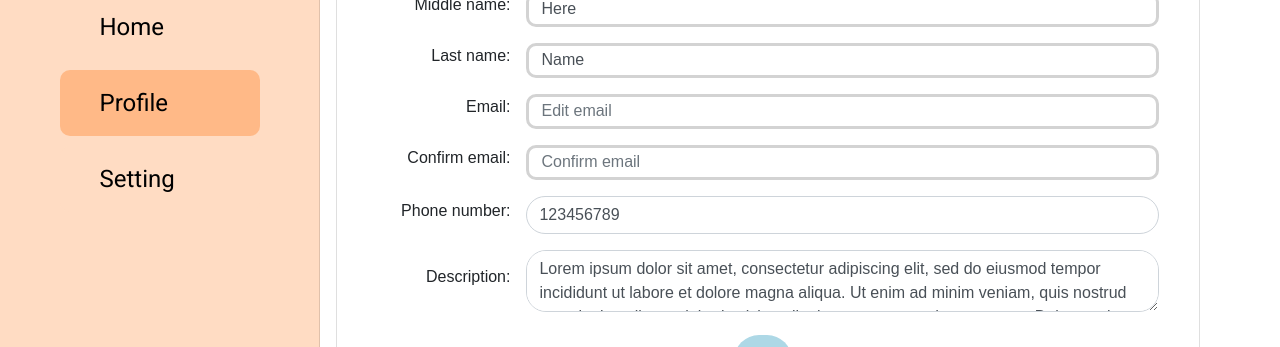
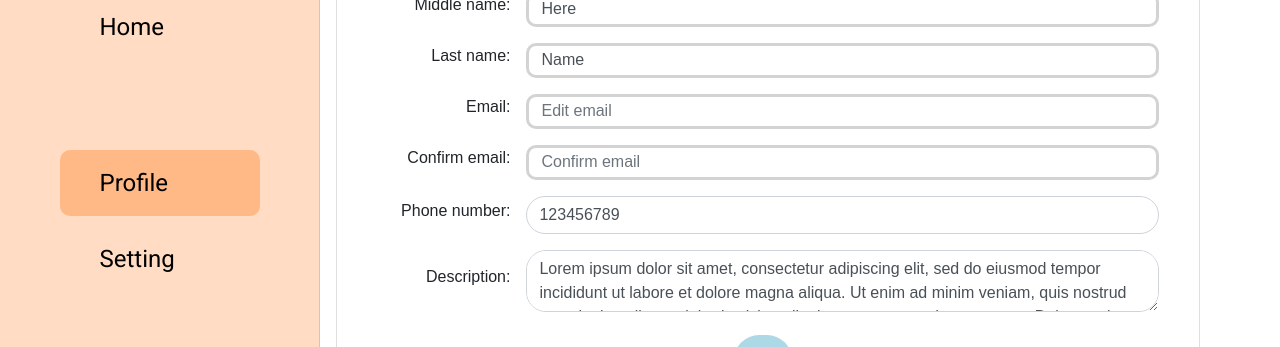
Before and after one commit to t-jung/African-Impact-Project, a React (Create React App) app in the folder c01/: page /profile_edit in a window 1280 px wide. Shown: the part 282-629 px from the top of the page. Built offline with nearby package versions, Linux system fonts and the light colour scheme.

Commit message:
Added company sidebar elements

```diff
--- a/c01/src/ProfileComponents/SideBarProfile.js
+++ b/c01/src/ProfileComponents/SideBarProfile.js
@@ -14,10 +14,7 @@ import AccountCircleIcon from '@material-ui/icons/AccountCircle';
 import CheckIcon from '@material-ui/icons/Check';
 import theme from '../styles';
 
-const userSideBarElements = [
-    'Profile',
-    'Setting',
-]
+
 
 const drawerWidth = 320;
 
@@ -77,6 +74,40 @@ const SideBarProfile = (props) => {
     const btnClasses = tabUseStyles();
     const [profile, setProfile] = React.useState(true);
     const [setting, setSetting] = React.useState(false);
+    const [employee, setEmployee] = React.useState(false);
+    const [workshop, setWorkshop] = React.useState(false);
+    const [schedule, setSchedule] = React.useState(false);
+
+    const UserSideBarElements = () => {
+        return(
+            <div class="barContainer">
+                <Button
+                    className={btnClasses.root + ' ' + (profile ? btnClasses.Selected : btnClasses.notSelected)}
+                    onClick={selectProfile}
+                    style={{justifyContent: "flex-start"}}
+                    paddingX={2}>
+                        <Typography className={btnClasses.typography}>
+                            Profile
+                        </Typography>
+                </Button>
+                <Button
+                    className={btnClasses.root + ' ' + (setting ? btnClasses.Selected : btnClasses.notSelected)}
+                    onClick={selectSetting}
+                    style={{justifyContent: "flex-start"}}
+                    paddingX={2}>
+                        <Typography className={btnClasses.typography}>
+                            Setting
+                        </Typography>
+                </Button>
+            </div>
+        )
+    };
+
+    const companySideBarElements = [
+        {name: 'Employees'},
+        {name: 'Workshops'},
+        {name: 'Schedules'},
+    ]
 
     const selectProfile = () => {
         setProfile(true);
@@ -113,25 +144,7 @@ const SideBarProfile = (props) => {
                                         Home
                                     </Typography>
                             </Button>
-
-                            <Button
-                                className={btnClasses.root + ' ' + (profile ? btnClasses.Selected : btnClasses.notSelected)}
-                                onClick={selectProfile}
-                                style={{justifyContent: "flex-start"}}
-                                paddingX={2}>
-                                    <Typography className={btnClasses.typography}>
-                                        Profile
-                                    </Typography>
-                            </Button>
-                            <Button
-                                className={btnClasses.root + ' ' + (setting ? btnClasses.Selected : btnClasses.notSelected)}
-                                onClick={selectSetting}
-                                style={{justifyContent: "flex-start"}}
-                                paddingX={2}>
-                                    <Typography className={btnClasses.typography}>
-                                        Setting
-                                    </Typography>
-                            </Button>
+                        <UserSideBarElements/>
                         </div>
 
                   </Drawer>
```
